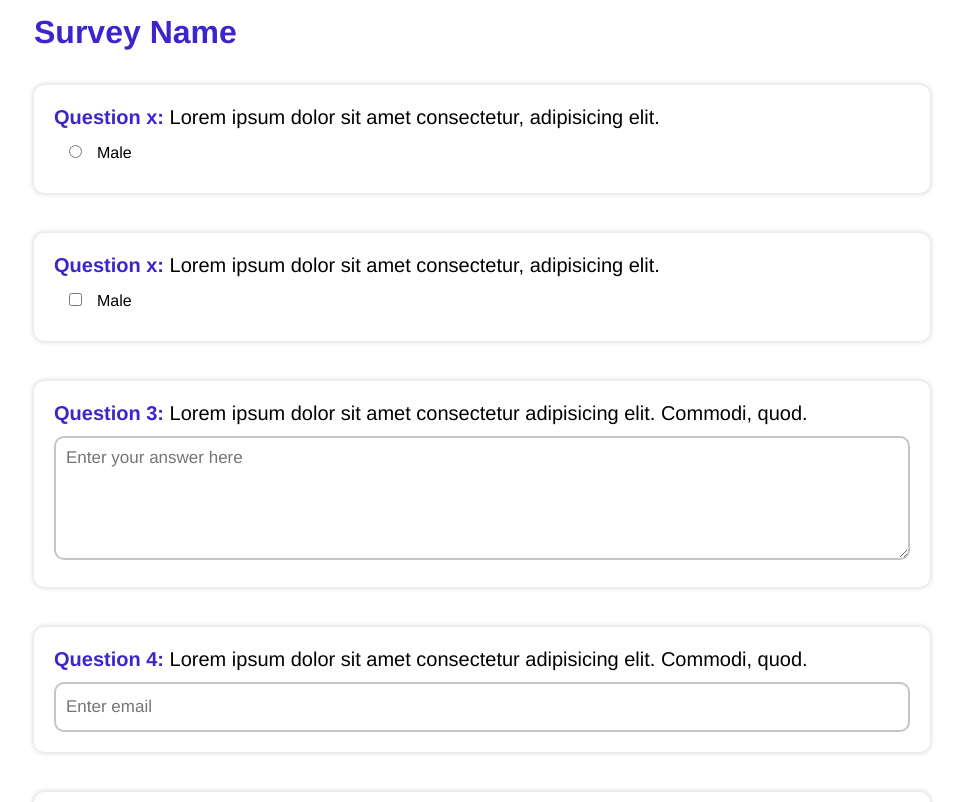
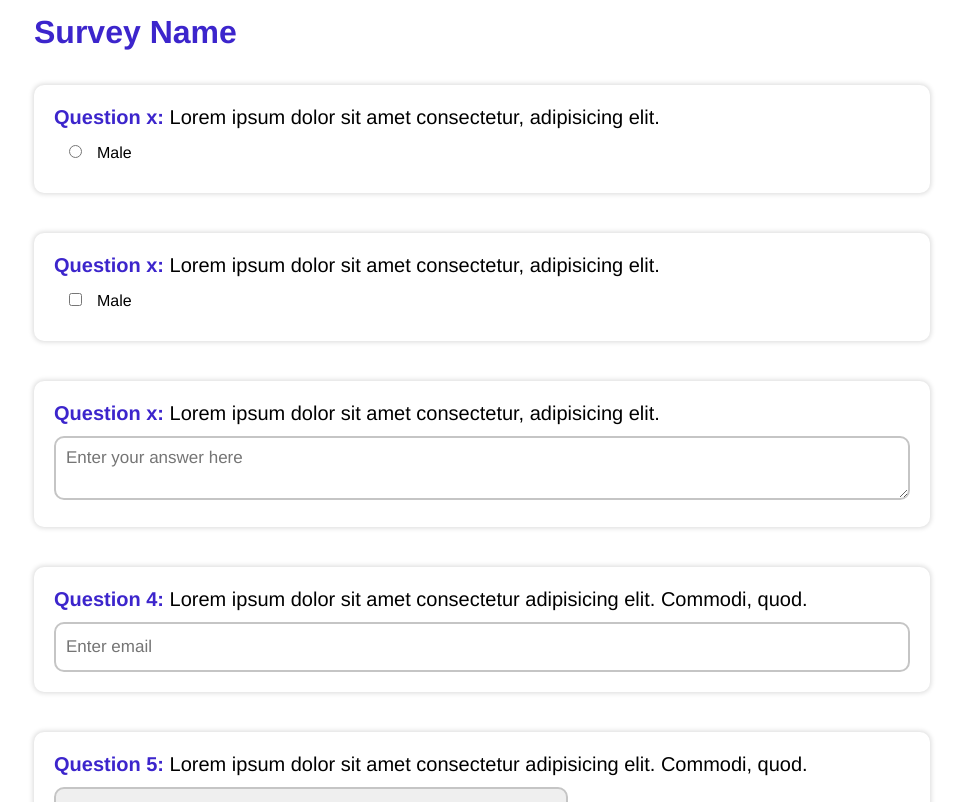
Before and after one commit to stephanelle-rachwan/Survey-Builder-FE, a React (Create React App) app: page / in a window 1280 px wide. Shown: the top 802 px of the page, without its empty margins (158-1121 px from the left). Built offline with nearby package versions, Linux system fonts and the light colour scheme.

Commit message:
creating the TextareaInput component

```diff
--- /dev/null
+++ b/src/components/TextareaInput.js
@@ -0,0 +1,13 @@
+import React from "react";
+
+const TextareaInput = () => {
+  return (
+    <textarea
+      // cols="5"
+      // rows="5"
+      placeholder="Enter your answer here"
+    ></textarea>
+  );
+};
+
+export default TextareaInput;
--- a/src/components/TextareaQuestionBox.js
+++ b/src/components/TextareaQuestionBox.js
@@ -1,19 +1,12 @@
 import React from "react";
+import Question from "./Question";
+import TextareaInput from "./TextareaInput";
 
 const TextareaQuestionBox = () => {
   return (
     <p className="question">
-      <div className="question-txt">
-        <span className="colored">Question 3: </span> Lorem ipsum dolor sit amet
-        consectetur adipisicing elit. Commodi, quod.
-      </div>
-      <div>
-        <textarea
-          cols="5"
-          rows="5"
-          placeholder="Enter your answer here"
-        ></textarea>
-      </div>
+      <Question />
+      <TextareaInput />
     </p>
   );
 };
```
